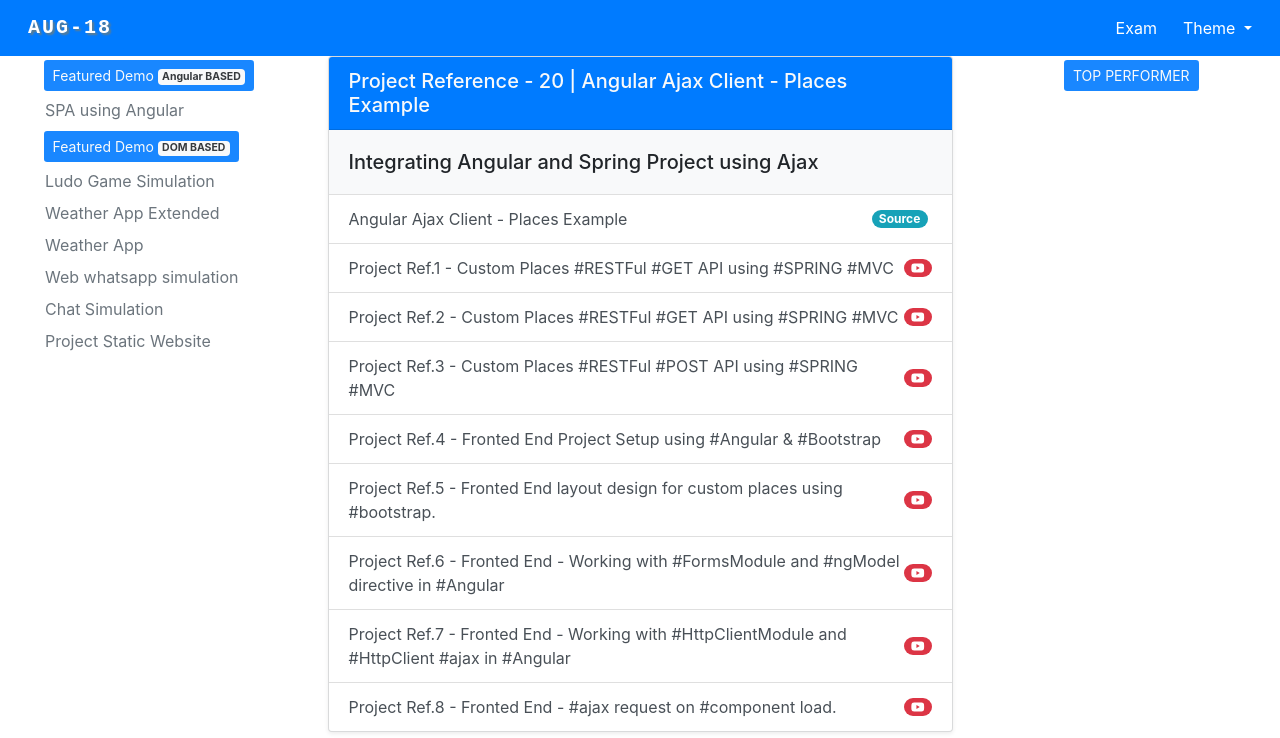
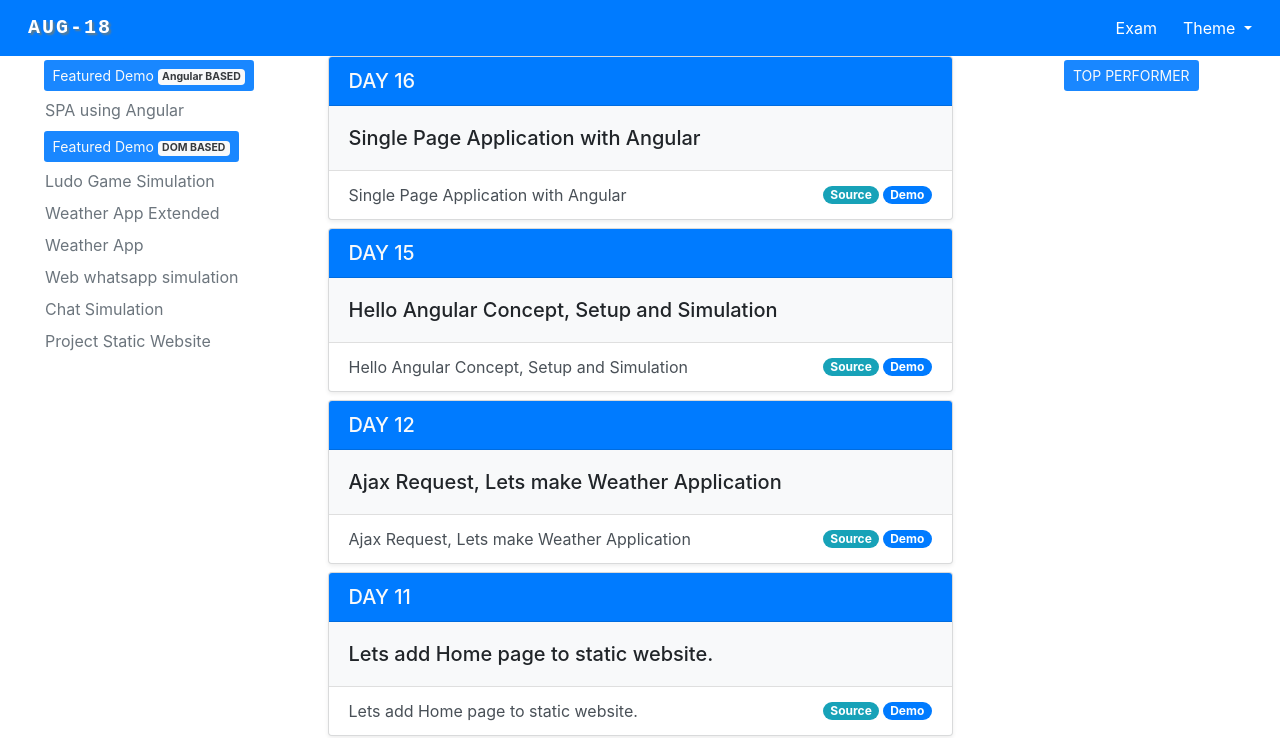
Before and after one commit to koderoom/aug-18, an Angular app: page / in a window 1280 px wide. Shown: the top 738 px of the page. Built offline with nearby package versions, Linux system fonts and the light colour scheme.

Commit message:
hide feature.

```diff
--- a/src/app/common/data.service.ts
+++ b/src/app/common/data.service.ts
@@ -21,7 +21,7 @@ export class DataService {
         "TITLE" : "Project Reference - 20 | Angular Ajax Client - Places Example",
         "HEADING" : "Integrating Angular and Spring Project using Ajax",
         "DESC" : `Integrating Angular and Spring Project using Ajax`,
-
+        "HIDE" : true,
         "DEMO_LIST" : [
             {
                 "ID":1, "TITLE": "Angular Ajax Client - Places Example",
@@ -70,7 +70,7 @@ export class DataService {
         "TITLE" : "Project Reference - 19 | Integrating Angular and Spring Project using Ajax",
         "HEADING" : "Integrating Angular and Spring Project using Ajax",
         "DESC" : `Integrating Angular and Spring Project using Ajax`,
-
+        "HIDE" : true,
         "DEMO_LIST" : [
             {
                 "ID":1, "TITLE": "How to download and import #spring project from #github in #Eclipse.",
@@ -95,7 +95,7 @@ export class DataService {
         "TITLE" : "Project Reference - 18 | Angular Ajax | Integration with backend API",
         "HEADING" : "Ajax Request using Angular | Integration with backend API",
         "DESC" : `Ajax Request using Angular | Integration with backend API`,
-
+        "HIDE" : true,
         "DEMO_LIST" : [
             {
                 "ID":1, "TITLE": "Ajax Request using Angular | Integration with backend API",
@@ -112,7 +112,7 @@ export class DataService {
         "TITLE" : "Project Reference - 17 | Spring MVC | Building RESTful API",
         "HEADING" : "A day with Backend programming using SPRING MVC | Building RESTful API",
         "DESC" : `Backend programming using SPRING MVC | Building RESTful API`,
-
+        "HIDE" : true,
         "DEMO_LIST" : [
             {
                 "ID":0, "TITLE": "Backend programming using SPRING MVC | Building RESTful API",
--- a/src/app/home/home.component.html
+++ b/src/app/home/home.component.html
@@ -65,7 +65,8 @@
 
 
       <div class="col-12 col-sm-12 col-md-8 col-lg-6">
-          <div id="day{{iobj.ID}}" *ngFor="let iobj of CARD_LIST;let i = index" class="card bg-light mb-2 shadow-sm" [ngClass]="{'animated slower fadeIn' : i==0}">
+          <ng-container *ngFor="let iobj of CARD_LIST;let i = index">
+                <div id="day{{iobj.ID}}" *ngIf="!iobj.HIDE"  class="card bg-light mb-2 shadow-sm" [ngClass]="{'animated slower fadeIn' : i==0}">
                         <h5 class="card-header text-light" [ngClass]="bgRef.BG">
                             {{iobj.TITLE}}
                         </h5>
@@ -92,6 +93,7 @@
                             </li>
                         </ul>
                     </div>
+          </ng-container>
       </div>
 
 
```
Lines whose indentation alone changed are shown as unchanged.
